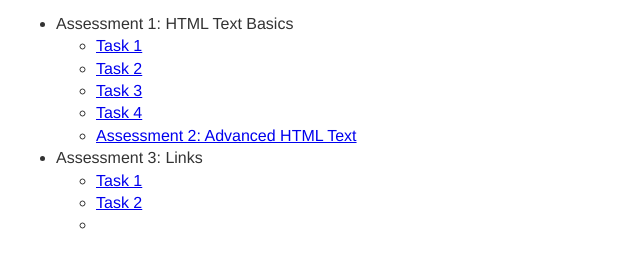
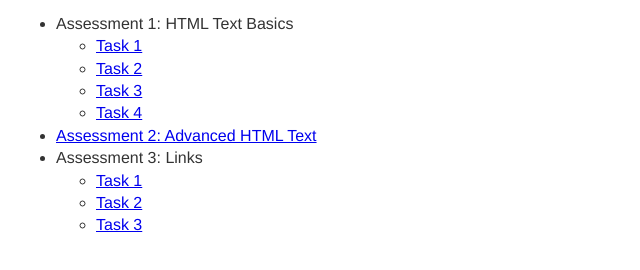
Before and after one commit to khammett325995/TCSS460-HTMLTutorial, a plain HTML site: page index.html in a window 1280 px wide. Shown: the part 64-334 px from the top of the page, without its empty margins (0-640 px from the left). Drawn offline with Linux system fonts and the light colour scheme.

Commit message:
Update index.html

```diff
--- a/index.html
+++ b/index.html
@@ -35,15 +35,14 @@
           <li><a href="/TCSS460-HTMLTutorial/TextBasics_Assessment1_Task2.html">Task 2</a></li>
           <li><a href="/TCSS460-HTMLTutorial/TextBasics_Assessment1_Task3.html">Task 3</a></li>
           <li><a href="/TCSS460-HTMLTutorial/TextBasics_Assessment1_Task4.html">Task 4</a></li>
-          <li><a href="/TCSS460-HTMLTutorial/AdvancedHTML_Assessment2.html">Assessment 2: Advanced HTML Text</a></li>
         </ul>
       </li>
-
+      <li><a href="/TCSS460-HTMLTutorial/AdvancedHTML_Assessment2.html">Assessment 2: Advanced HTML Text</a></li>
       <li>Assessment 3: Links
         <ul>
           <li><a href="/TCSS460-HTMLTutorial/Links_Assessment3_Task1.html">Task 1</a></li>
           <li><a href="/TCSS460-HTMLTutorial/Links_Assessment3_Task2.html">Task 2</a></li>
-          <li><a href="/TCSS460-HTMLTutorial/Links_Assessment3_Task3.html>Task 3</a></li>
+          <li><a href="/TCSS460-HTMLTutorial/Links_Assessment3_Task3.html">Task 3</a></li>
         </ul>
       </li>
     </ul>
```
